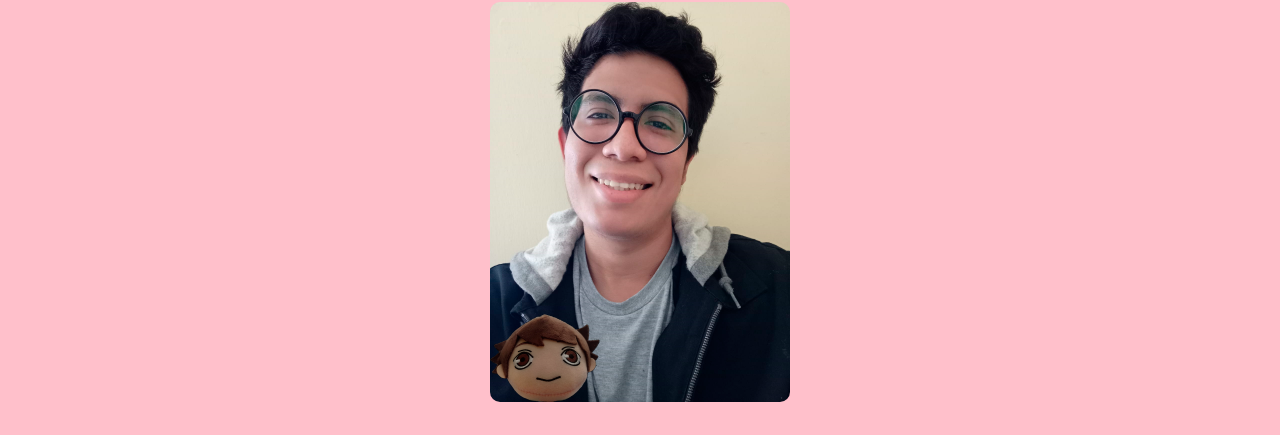
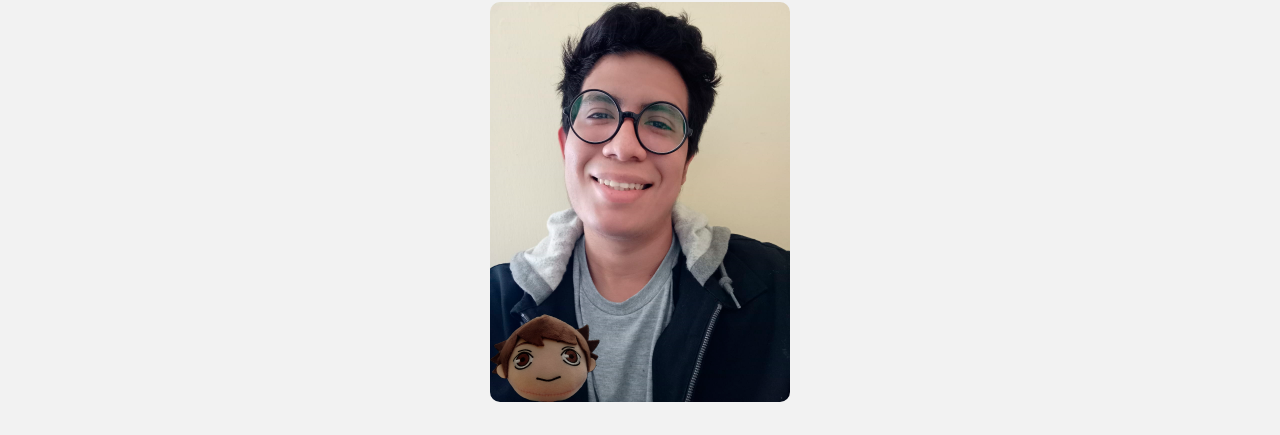
Before and after one commit to Maite-AM/Trabajo-colaborativo-y-Github-Pages, a plain HTML site: page index.html in a window 1280 px wide. Shown: the part 158-593 px from the top of the page. Drawn offline with nearby package versions, Linux system fonts and the light colour scheme.

Commit message:
cambio color fondo body

```diff
--- a/assets/css/style.css
+++ b/assets/css/style.css
@@ -11,7 +11,7 @@ body {
   max-width: 100%;
   margin: 0 auto;
   overflow-x: hidden;
-  background-color: pink;
+  background-color: #f2f2f2;
 }
 
 img {
```
